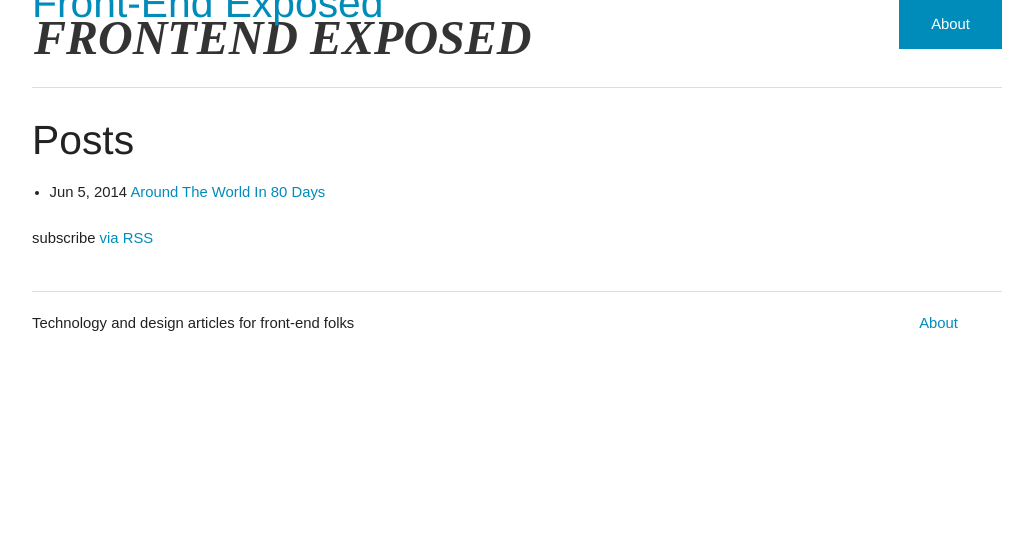
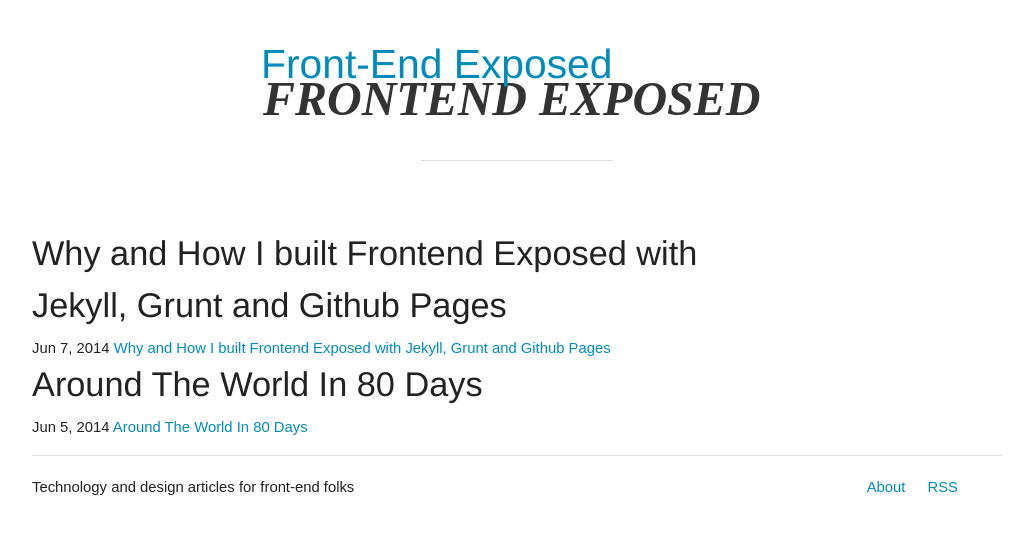
Before and after one commit to JorgenHookham/jorgenhookham.github.io, a Jekyll site: the page built from index.html, in a window 1280 px wide. Shown: the top 534 px of the page, without its empty margins (123-1156 px from the left). Built offline with Jekyll 4.4.1, drawn with Linux system fonts in a browser that asks for light colours.

Commit message:
first post (not done yet)

```diff
--- a/Gruntfile.coffee
+++ b/Gruntfile.coffee
@@ -66,8 +66,8 @@
                 files: ['_assets/styles/**/*.{scss,sass}']
                 tasks: ['sass:serve']
             jekyll:
-                files: ['templates/*.html']
-                tasks: ['jekyll:dev']
+                files: ['_layouts/**/*.html', '_includes/**/*.html', '_posts/**/*.{md,markdown}', '_drafts/**/*.{md,markdown}']
+                tasks: ['jekyll:serve']
 
     }
 
--- a/_assets/styles/main.scss
+++ b/_assets/styles/main.scss
@@ -11,6 +11,7 @@
 .fe-logo {
     display: block;
     width: 32rem; height: 4rem;
+    margin: 4rem auto 2rem;
 
     background: url(../images/logo.svg) center center no-repeat;
     background-size: fit;
@@ -18,6 +19,11 @@
     font-size: 0;
 }
 
+.fe-header-hr {
+    width: 12em;
+    margin: 0 auto 4em;
+}
+
 body {
     @extend .republic-light;
 }
--- a/_includes/footer.html
+++ b/_includes/footer.html
@@ -11,7 +11,10 @@
                     <li>
                         <a href="{{ page.url | prepend: site.baseurl }}">{{ page.title }}</a>
                     </li>
-                {% endfor %}
+                    {% endfor %}
+                    <li>
+                          <a href="{{ "/feed.xml" | prepend: site.baseurl }}">RSS</a>
+                    </li>
                 </ul>
             </div>
         </div>
--- a/_includes/header.html
+++ b/_includes/header.html
@@ -1,19 +1,8 @@
 <header class="row">
     <div class="large-12 columns">
-        <div class="nav-bar right">
-            <ul class="button-group">
-                {% for page in site.pages %}
-                    {% if page.title %}
-                        <li>
-                            <a href="{{ page.url | prepend: site.baseurl }}" class="button">{{ page.title }}</a>
-                        </li>
-                    {% endif %}
-                {% endfor %}
-            </ul>
-        </div>
         <h1>
             <a href="/" class="fe-logo">{{ site.title }}</a>
         </h1>
-        <hr/>
+        <hr class="fe-header-hr">
     </div>
 </header>
--- a/_layouts/post.html
+++ b/_layouts/post.html
@@ -9,11 +9,11 @@
             <dt>written</dt>
             <dd>{{ page.date | date: "%b %-d, %Y" }}</dd>
             {% if page.author %}
-            <dt>by</dt>
+            <dt>• by</dt>
             <dd>{{ page.author }}</dd>
             {% endif %}
             {% if page.meta %}
-            <dt>tagged</dt>
+            <dt>• tagged</dt>
             <dd>{{ page.meta }}</dd>
             {% endif %}
         </dl>
--- /dev/null
+++ b/_posts/2014-06-07-why-I-made-frontend-exposed-with-grunt-jekyll-github.md
@@ -0,0 +1,30 @@
+---
+title: Why and How I built Frontend Exposed with Jekyll, Grunt and Github Pages
+date: 2014-06-07 14:00
+author: Jørgen
+categories: development
+meta: blogging, jekyll, static sites, github pages
+layout: post
+---
+
+The [portfolio site](http://jorgen.co) I created when I was in university hasn't changed in two years. In my imagination, an endless directory could be filled like sites like mine. Each of them broke down the wall between observer and active participant in the industry. Now that they've served their purpose, they're the rubble. They're neglected artefacts that will be buried in time, never to be seen again—except as hosting fees on our credit card statements. Our attention turned instead to the companies we work for, and *their* goals. Nowadays, we sacrifice our precious time and energy to build them up, but we used to be building *ourselves*.
+
+So I decided to create a new outlet for myself. I want it to be very simple, but I still want to have some fun building it. That means having my hands on code. I enjoy the familiar feeling of HTML and CSS, and I believe there's always going to be new things to make with them. I had heard of static site generators many times, but never explored them until this past week. I've now spent around 10 hours researching, testing out different options and customizing the current iteration of this site.
+
+My first Google searches were something like “static site heroku” and “statec site node”. I wanted to get away from the VPS hosting that I'm still using to host my old portfolio. That style of hosting seems antiquated to me. From 22:00–03:00 one night this week, I became intrigued by these static site generators:
+
+- [Wintersmith](http://wintersmith.io/) (javascript)
+- [Assemble](http://assemble.io/) (javascript)
+- [Jekyll](http://jekyllrb.com/) (ruby)
+
+*Wait, [what's a static site generator?](#)*
+
+I prefer javascript. Jekyll is clearly the most well known project in the list, and perhaps best supported, but I was drawn to the javascript options. I wanted my workflow to include grunt (or gulp, which I have yet to experiment with.)
+
+While I was reading about how other people do these static site generators, I learned about Github Pages. They're a free hosting option, built in to Github, that have incredible symmetry with static site generators. Amazing! I see why Ashley Baxter called static site generators “her jam” in the [latest episode](http://unfinished.bz/71) of [Unfinished Business](http://unfinished.bz). The workflow seems tight, customizable, and reasonably powerful.
+
+I worked for an hour or so with Assemble before I backed out. A few things influenced that decision. I was primed by [this article](#) to be wary of Assemble. The documentation felt sporadic. My impression is that it's a little disorganized,  leaves out important information and doesn't really “get” what I was trying to do (build and deploy a simple site with a blog post or two.) I eventually deployed an Assemble repo to github pages based on a grunt-init generator, but it wasn't straight forward. This was my first contact with grunt-init. It got the job done, but I found it confusing that the grunt team would fragment the tooling landscape with a tool that basically already exists in [Yeoman](http://yeoman.io). After that, I still had to find a custom Makefile that performed a bit of magic before I got my site on the internet. I was frustrated enough by this time that when it wasn't obvious how to make a blog post I dropped Assemble to try something else out.
+
+This is when I started working with grunt-jekyll, which is what I've settled with for now. It suits my affinity for javascript, and jekyll is an established, well documented project. I recommend it for anyone who's doing static site generators for the first time. If you prefer Ruby, then you're in luck. If you prefer javascript, I can say that grunt-jekyll is working well for me so far. Here's what I did to get up and running.
+
+I'm very excited about the potential for flow-inducing workflows with static site generators. I would encourage any and all frontend folks to give them a shot.
--- a/index.html
+++ b/index.html
@@ -4,17 +4,12 @@
 
 <div class="home">
 
-  <h1>Posts</h1>
-
-  <ul class="posts">
     {% for post in site.posts %}
-      <li>
-        <span class="post-date">{{ post.date | date: "%b %-d, %Y" }}</span>
-        <a class="post-link" href="{{ post.url | prepend: site.baseurl }}">{{ post.title }}</a>
-      </li>
+        <article class="home-feed-post">
+            <h2 class="home-feed-post-title">{{ post.title }}</h2>
+            <span class="post-date">{{ post.date | date: "%b %-d, %Y" }}</span>
+            <a class="post-link" href="{{ post.url | prepend: site.baseurl }}">{{ post.title }}</a>
+        </article>
     {% endfor %}
-  </ul>
-
-  <p class="rss-subscribe">subscribe <a href="{{ "/feed.xml" | prepend: site.baseurl }}">via RSS</a></p>
 
 </div>
```
Also changed, not shown: assets/css/main.css.
